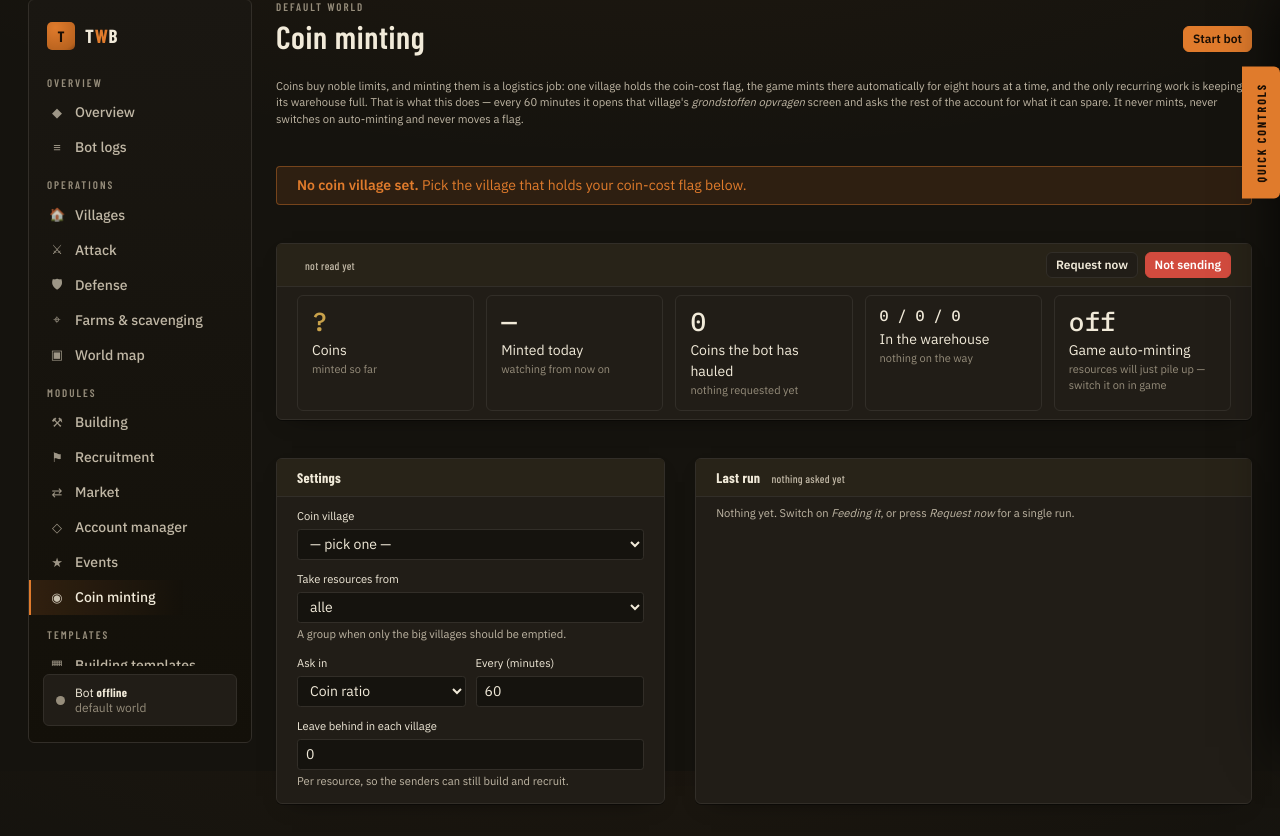
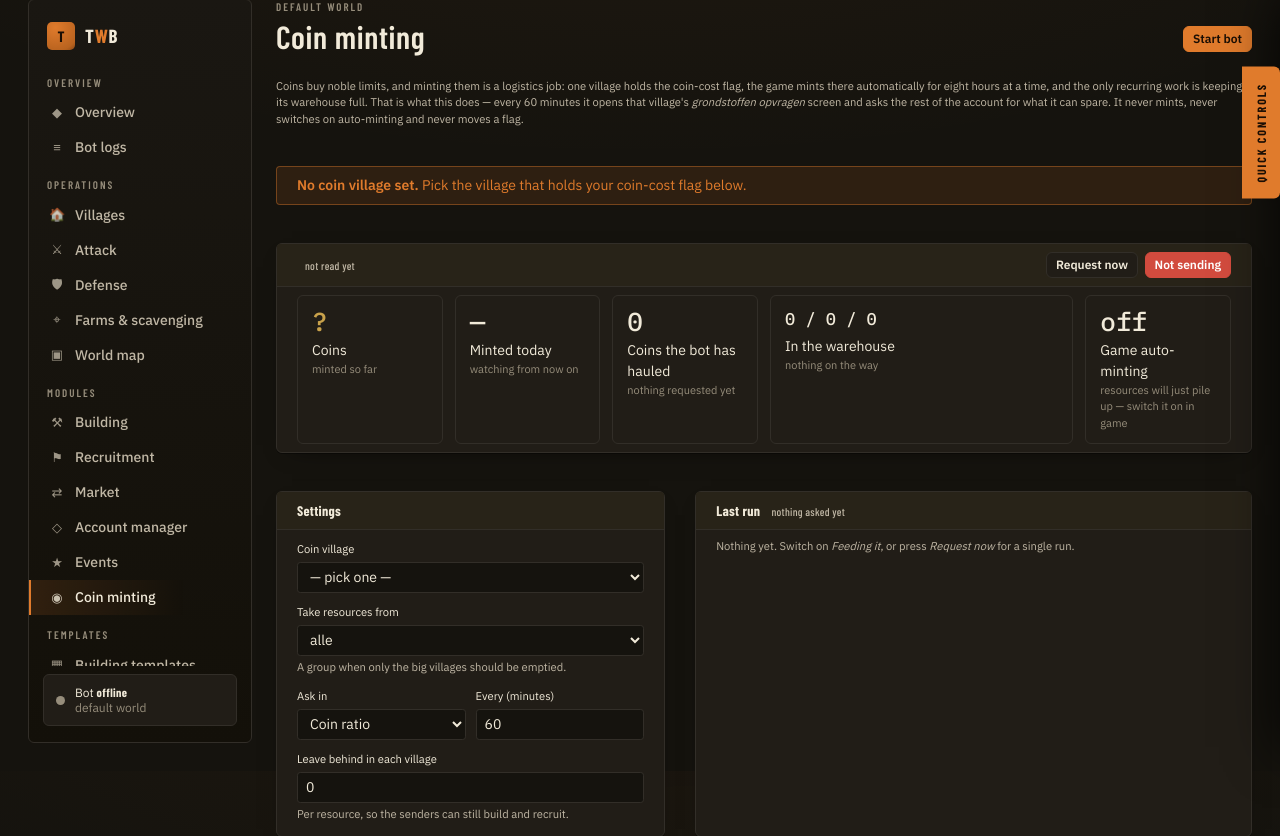
Before and after one commit to LazyTurtleStyle/TWBOT_LazyTurtle, a Flask app: page /minting in a window 1280 px wide. Shown: the part 29-865 px from the top of the page. Before the commit the page ends 833 px from the top, so only its background shows below. Run offline with Flask 3, Linux system fonts and the light colour scheme; some libraries are stand-ins or nearby versions.

Commit message:
minting: stop the resource figures overflowing their tiles
Two tiles hold three numbers each - what a coin costs, and what is in the
warehouse - in a grid that gives every tile the same 140px track whatever
is in it. "15,120 / 16,200 / 13,500" simply ran out of its box, at every
width, and shrinking the font to fit had only moved the point at which it
did.

They are two tracks wide now, sized to match, and allowed to wrap at the
separators rather than being pinned to one line: a value on two lines
reads fine, a value spilling past its border does not. Below 700px the
span drops back to one column, where a single track is the whole row
anyway.

Measured rather than eyeballed - every tile on the page, at 1600, 1400,
1100, 820 and 600 - and the same check run over Events, Account manager
and Attack, which share the tile and were already clean.

Co-Authored-By: Claude Opus 5 <noreply@anthropic.com>

```diff
--- a/webmanager/templates/minting.html
+++ b/webmanager/templates/minting.html
@@ -2,6 +2,12 @@
 {% block title %}Coin minting{% endblock %}
 
 {% block content %}
+<style>
+	/* Three resource figures where the tile design expects one number. Sized
+	   down and allowed to wrap at the separators: a tile that overflows its box
+	   is worse than one that runs to two lines. */
+	.stat .v.res-triple { font-size: 17px; line-height: 1.3; white-space: normal; }
+</style>
 <p class="text-muted small mt-1">
 	Coins buy noble limits, and minting them is a logistics job: one village holds the
 	coin-cost flag, the game mints there automatically for eight hours at a time, and the
@@ -51,11 +57,11 @@
 				<div class="k">Coins the bot has hauled</div>
 				<div class="sub">{% if mint.requested_total.wood %}{{ mint.requested_total.wood|kshort }} / {{ mint.requested_total.stone|kshort }} / {{ mint.requested_total.iron|kshort }} over {{ mint.runs_with_requests }} run{{ '' if mint.runs_with_requests == 1 else 's' }}{% else %}nothing requested yet{% endif %}</div></div>
 			{% if mint.cost %}
-			<div class="stat"><div class="v" style="font-size:15px; white-space:nowrap">{{ mint.cost.wood|comma }} / {{ mint.cost.stone|comma }} / {{ mint.cost.iron|comma }}</div>
+			<div class="stat wide"><div class="v res-triple">{{ mint.cost.wood|comma }} / {{ mint.cost.stone|comma }} / {{ mint.cost.iron|comma }}</div>
 				<div class="k">Cost per coin</div>
 				<div class="sub">{% if mint.discount %}{{ (mint.discount * 100)|round(0)|int }}% off — flag and boosts{% else %}no discount{% endif %}</div></div>
 			{% endif %}
-			<div class="stat"><div class="v" style="font-size:15px; white-space:nowrap">{{ mint.held.wood|kshort }} / {{ mint.held.stone|kshort }} / {{ mint.held.iron|kshort }}</div>
+			<div class="stat wide"><div class="v res-triple">{{ mint.held.wood|kshort }} / {{ mint.held.stone|kshort }} / {{ mint.held.iron|kshort }}</div>
 				<div class="k">In the warehouse</div>
 				<div class="sub">{% if mint.incoming.wood %}{{ mint.incoming.wood|kshort }} / {{ mint.incoming.stone|kshort }} / {{ mint.incoming.iron|kshort }} still walking{% else %}nothing on the way{% endif %}</div></div>
 			<div class="stat"><div class="v {{ 'gold' if mint.auto_mint else '' }}">{{ 'on' if mint.auto_mint else 'off' }}</div>
--- a/webmanager/templates/shell.html
+++ b/webmanager/templates/shell.html
@@ -102,6 +102,11 @@
 	.stat .v { font-family: var(--mono); font-size: 26px; font-weight: 500; line-height: 1; color: var(--ink); }
 	.stat .v.gold { color: var(--gold); }
 	.stat .k { margin-top: 6px; }
+	/* A tile holding three resource figures needs the width of two holding one
+	   number. Without this the value simply overflows its box - the grid gives
+	   every tile the same track, whatever is in it. */
+	.stat.wide { grid-column: span 2; }
+	@media (max-width: 700px) { .stat.wide { grid-column: span 1; } }
 	.stat .sub { color: var(--ink-faint); font-size: 11px; }
 
 	/* ---------- Tables ---------- */
```
